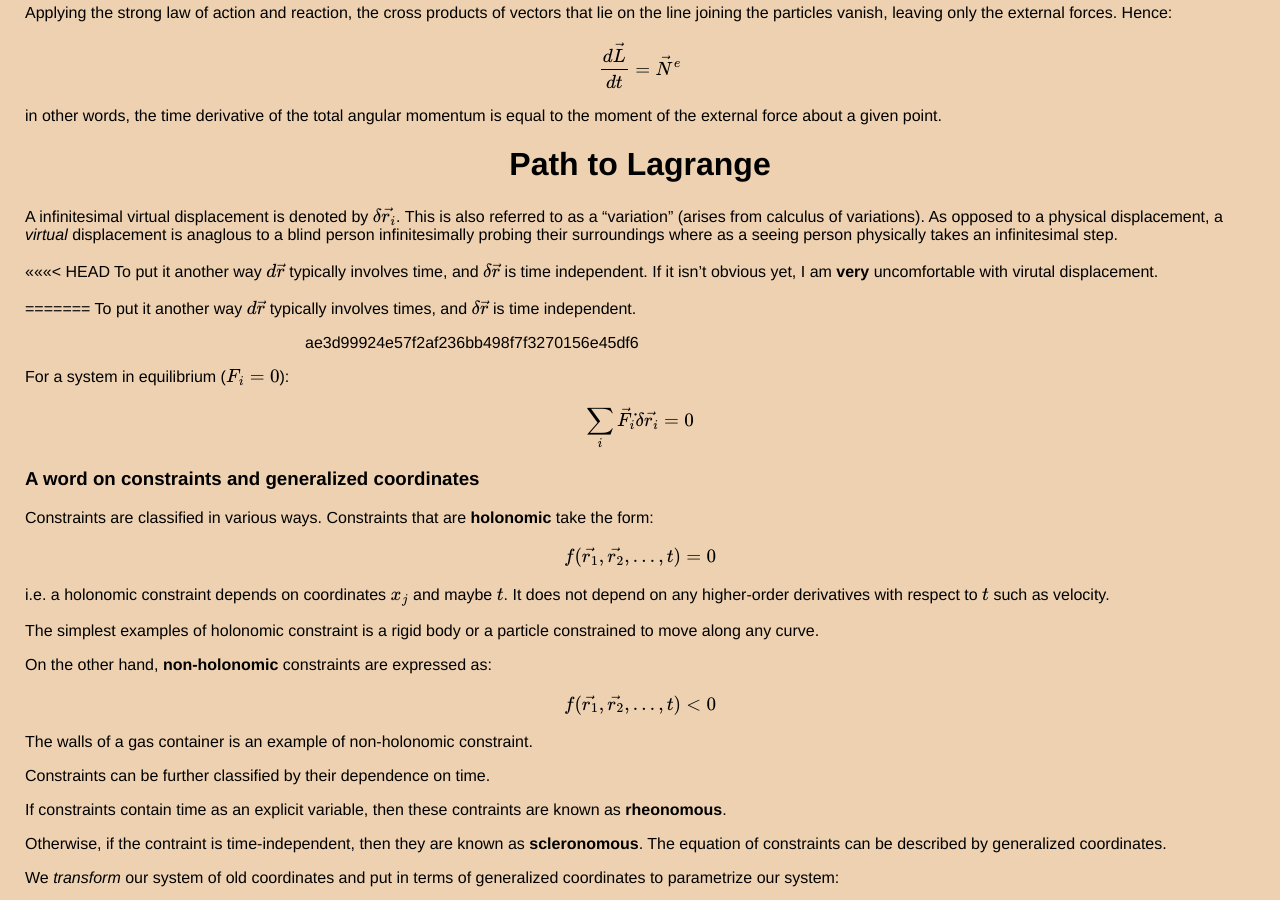
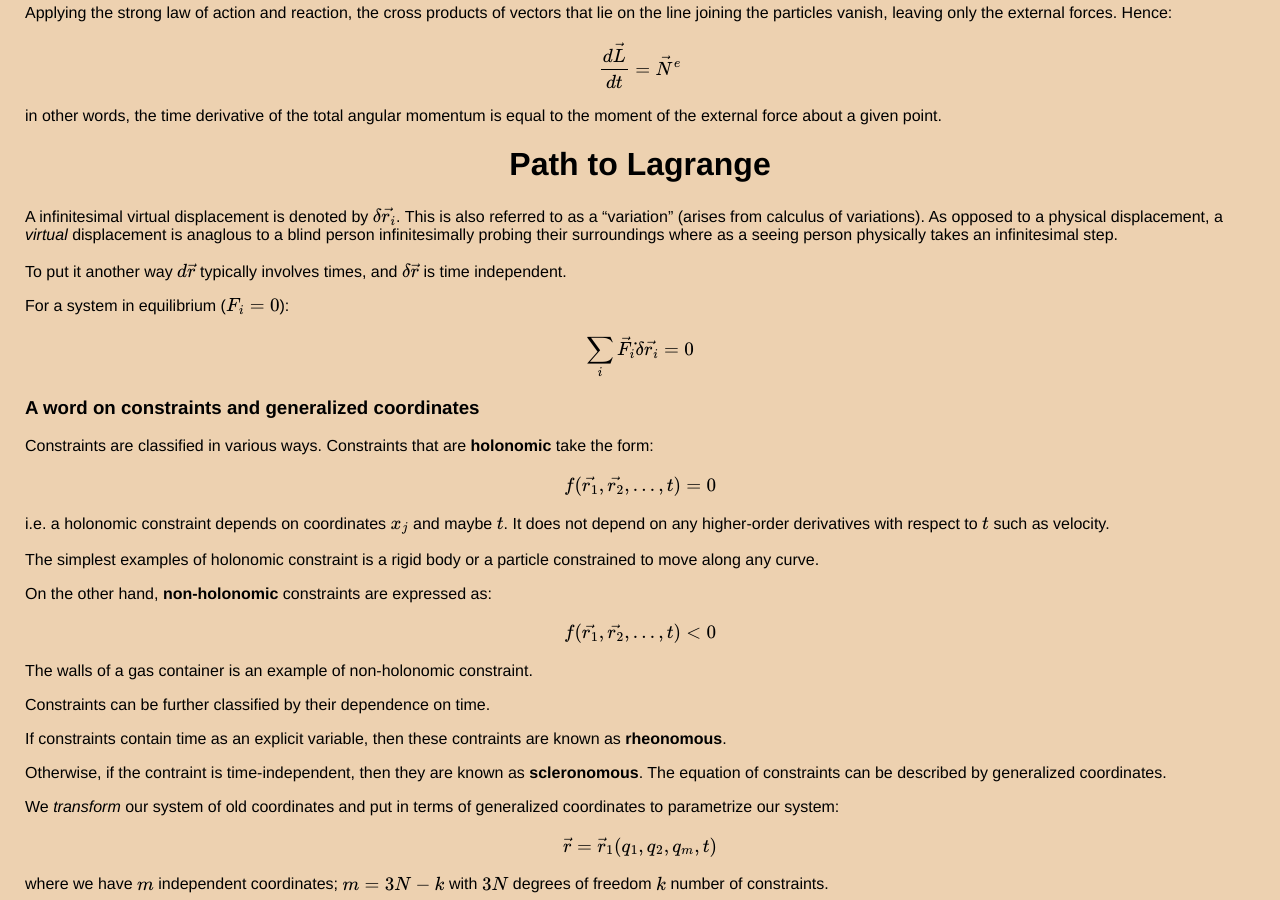
Before and after one commit to thaihangchung7/thaihangchung7.github.io, a Jekyll site: the page built from _notes/classical.md, in a window 1280 px wide and 900 px high, scrolled down 3890 px. Built offline with Jekyll 4.4.1, drawn with Linux system fonts in a browser that asks for light colours; formulas are drawn with MathJax 3.

Commit message:
Removed merge complaint

```diff
--- a/_notes/classical.md
+++ b/_notes/classical.md
@@ -181,12 +181,7 @@ in other words, the time derivative of the total angular momentum is equal to th
 
 A infinitesimal virtual displacement is denoted by $$ \delta \vec{r_{i}} $$. This is also referred to as a "variation" (arises from calculus of variations). As opposed to a physical displacement, a _virtual_ displacement is anaglous to a blind person infinitesimally probing their surroundings where as a seeing person physically takes an infinitesimal step.
 
-<<<<<<< HEAD
-To put it another way $$ d\vec{r} $$ typically involves time, and $$ \delta \vec{r} $$ is time independent. If it isn't obvious yet, I am **very** uncomfortable with virutal displacement.
-
-=======
 To put it another way $$ d\vec{r} $$ typically involves times, and $$ \delta \vec{r} $$ is time independent.
->>>>>>> ae3d99924e57f2af236bb498f7f3270156e45df6
 
 For a system in equilibrium ($$ F_{i} = 0 $$):
 
```
